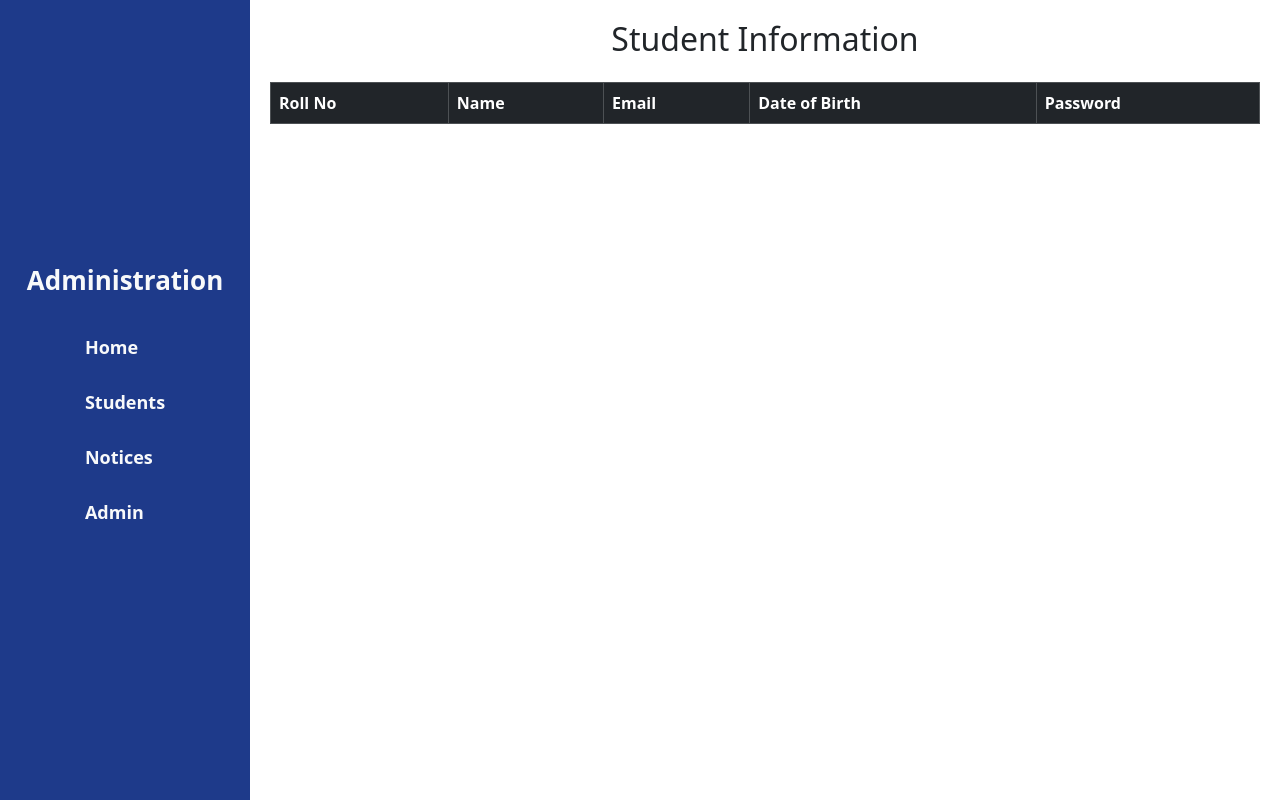
After one commit to Alfa-gamerz780/Project, a Django app: page /student_info/ in a window 1280 px wide. The commit adds this page. Run offline with Django 5.2, Linux system fonts and the light colour scheme; lists and menus that the app fills with data are empty.

Commit message:
dashboard3

```diff
--- a/College/College/urls.py
+++ b/College/College/urls.py
@@ -31,4 +31,6 @@ urlpatterns = [
     path('dashboard/', views.dashboard),
     path('admin_login/', views.admin_login),
     path('admin_logincode/', views.admin_logincode),
+    path('admin_dashboard/', views.admin_dashboard),
+    path('student_info/', views.student_info),
 ]
--- a/College/myapp/models.py
+++ b/College/myapp/models.py
@@ -12,6 +12,7 @@ class Contact(models.Model):
 
 class signtbl(models.Model):
     name = models.CharField(max_length=100)
+    email_login = models.EmailField()
     dob = models.CharField(max_length=100)
     roll = models.CharField(max_length=100)
     password = models.CharField(max_length=100)
--- a/College/myapp/views.py
+++ b/College/myapp/views.py
@@ -29,12 +29,13 @@ def contactcode(request):
 
 def signcode(request):
     name = request.POST.get('name')
+    email_login = request.POST.get('email_login')
     dob = request.POST.get('dob')
     roll = request.POST.get('roll')
     password = request.POST.get('pass')
     cpassword = request.POST.get('cpass')
     if password == cpassword:
-        signtbl.objects.create(name=name, dob=dob, roll=roll, password=password)
+        signtbl.objects.create(name=name, email_login=email_login, dob=dob, roll=roll, password=password)
         return HttpResponse("<script>alert('Sign Up successfully');window.location.href='../loginn'</script>")
     else:
         return HttpResponse("<script>alert('password and Confirm password did not match');window.location.href='../signupp'</script>")
@@ -70,4 +71,7 @@ def admin_logincode(request):
 def admin_dashboard(request):
     return render(request, 'admin_dashboard.html')
 
+def student_info(request):
+    return render(request, 'student_info.html')
+
 from myapp.models import admintbl
--- a/College/templates/dashboard.html
+++ b/College/templates/dashboard.html
@@ -153,6 +153,12 @@
             </div>
         </nav>
     </div>
+    <div class="nav-content">
+
+        {% block body %}
+
+        {% endblock %}
+    </div>
 </body>
 
 </html>
--- a/College/templates/signup.html
+++ b/College/templates/signup.html
@@ -96,6 +96,12 @@
                                                 </div>
 
                                                 <div class="form-floating mb-3 position-relative">
+                                                        <input type="email" class="form-control" name="email_login"
+                                                                placeholder="Email" required>
+                                                        <label for="email">Email</label>
+                                                </div>
+
+                                                <div class="form-floating mb-3 position-relative">
                                                         <input type="date" class="form-control" name="dob"
                                                                 placeholder="Date of birth" required>
                                                         <label for="username">Date of birth</label>
--- /dev/null
+++ b/College/templates/student_info.html
@@ -0,0 +1,30 @@
+{% extends "dashboard.html" %}
+
+{% block body %}
+
+{% csrf_token %}
+<h2 class="text-center">Student Information</h2>
+
+<table class="table table-bordered mt-4">
+        <thead class="table-dark">
+                <tr>
+                        <th scope="col">Roll No</th>
+                        <th scope="col">Name</th>
+                        <th scope="col">Email</th>
+                        <th scope="col">Date of Birth</th>
+                        <th scope="col">Password</th>
+                </tr>
+        </thead>
+        <tbody class="table-dark">
+                {% for student in students %}
+                <tr>
+                        <td>{{ student.roll }}</td>
+                        <td>{{ student.name }}</td>
+                        <td>{{ student.email_login }}</td>
+                        <td>{{ student.dob }}</td>
+                        <td>{{ student.password }}</td>
+                </tr>
+        </tbody>
+        {% endfor %}
+
+        {% endblock %}
```
Also changed, not shown: College/db.sqlite3, College/myapp/migrations/0002_signtbl.py, College/myapp/migrations/0005_signtbl_email_login.py (added).
